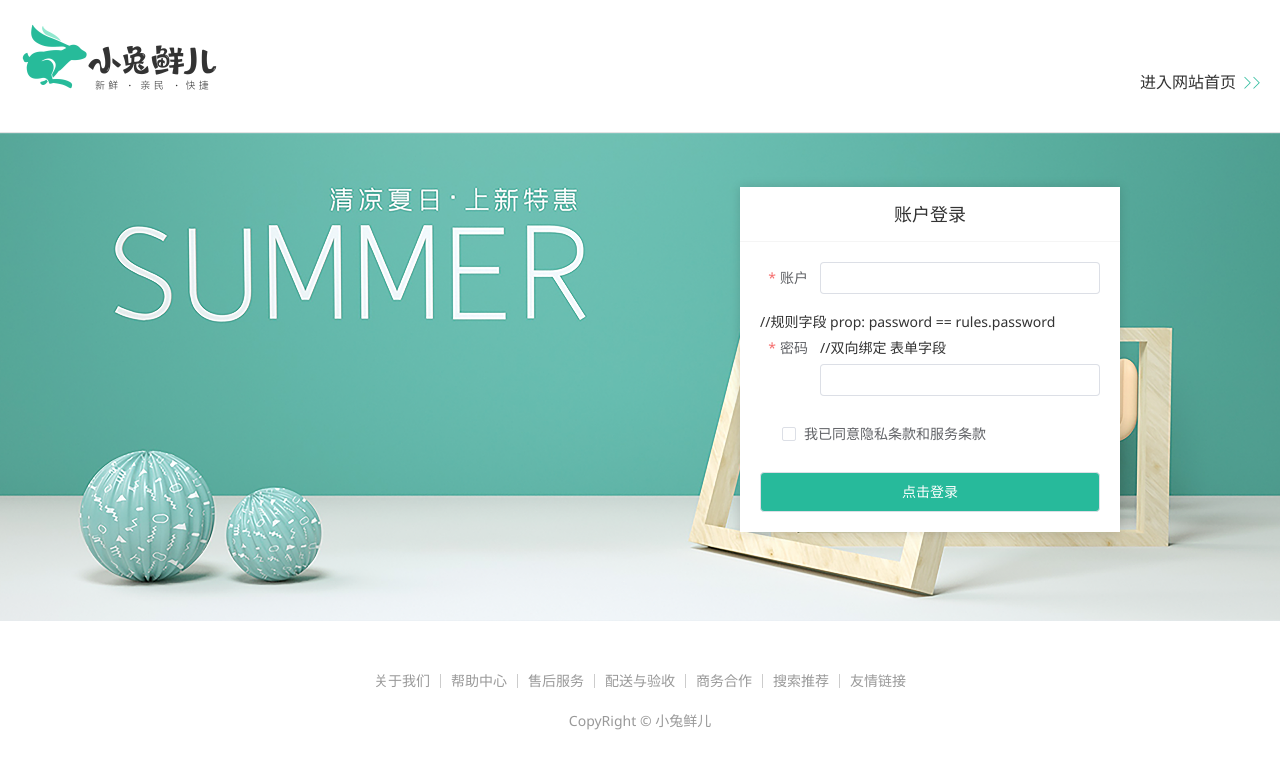
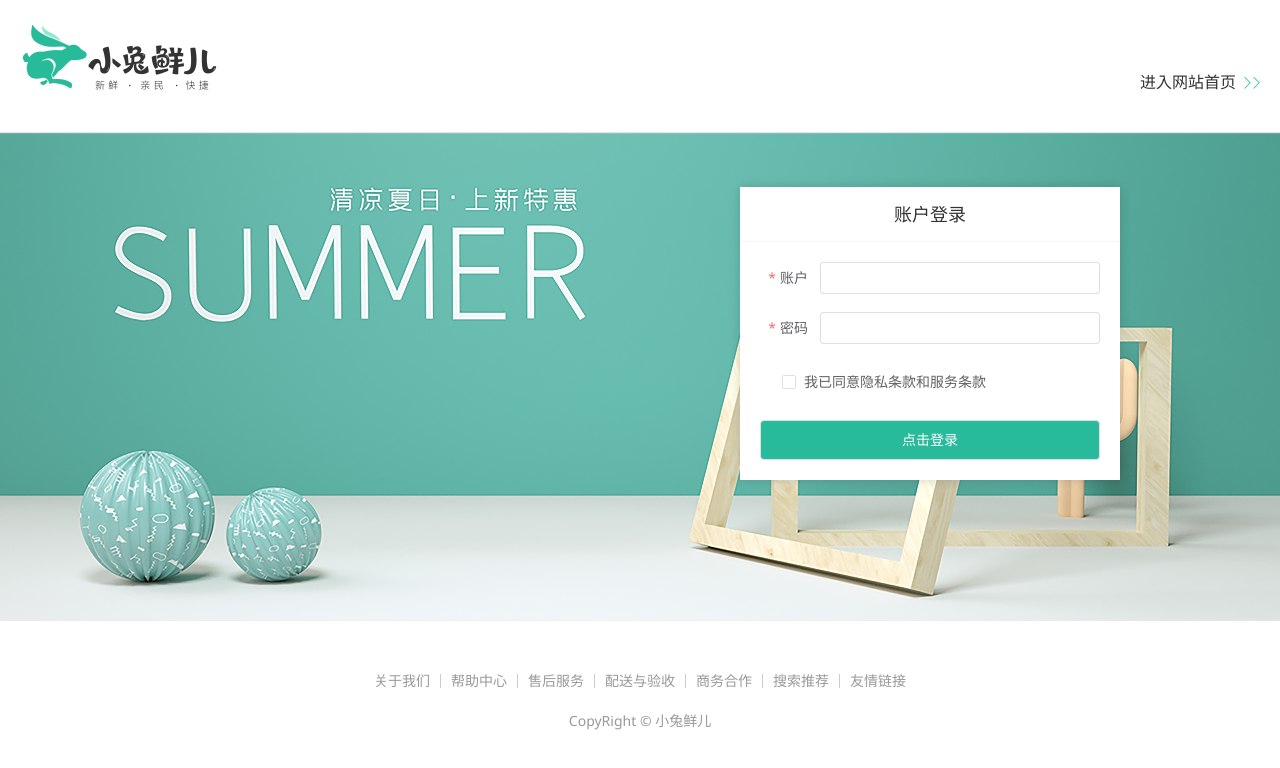
Before and after one commit to HtLimite/Vue, a Vue app: page /login in a window 1280 px wide. Shown: the top 768 px of the page. Built offline with nearby package versions, Linux system fonts and the light colour scheme.

Commit message:
登录-自定义校验

```diff
--- a/src/views/Login/index.vue
+++ b/src/views/Login/index.vue
@@ -5,7 +5,8 @@ import { ref } from 'vue'
 // 1.准备表单对象
 const form = ref({
   account: '',
-  password: ''
+  password: '',
+  agree: false
 })
 // 2.准备规则对象
 const rules = ref({
@@ -14,8 +15,19 @@ const rules = ref({
     { required: true, message: '用户名不能为空', trigger: 'blur' }
   ],
   password: [
-    { required: true, message:'密码不能为空', trigger: 'blur' },
-    { min: 6, max: 14, message: '密码不规范',trigger: 'blur' },
+    { required: true, message: '密码不能为空', trigger: 'blur' },
+    { min: 6, max: 14, message: '密码不规范', trigger: 'blur' }
+  ],
+  agree: [
+    {
+      validator: (rule, value, callback) => {
+        // console.log(value)
+        // 自定义校验逻辑  勾选通过
+        if (value) callback()
+        else callback(new Error('请同意隐私条款和服务条款'))
+      }
+
+    }
   ]
 })
 // 3.
@@ -49,13 +61,13 @@ const rules = ref({
               <el-form-item prop="account" label="账户">
                 <el-input v-model="form.account" />
               </el-form-item>
-              //规则字段 prop: password == rules.password
+              <!--              规则字段 prop: password == rules.password-->
               <el-form-item prop="password" label="密码">
-                //双向绑定 表单字段
+                <!--                双向绑定 表单字段-->
                 <el-input v-model="form.password" />
               </el-form-item>
-              <el-form-item label-width="22px">
-                <el-checkbox size="large">
+              <el-form-item prop="agree" label-width="22px">
+                <el-checkbox v-model="form.agree" size="large">
                   我已同意隐私条款和服务条款
                 </el-checkbox>
               </el-form-item>
```
